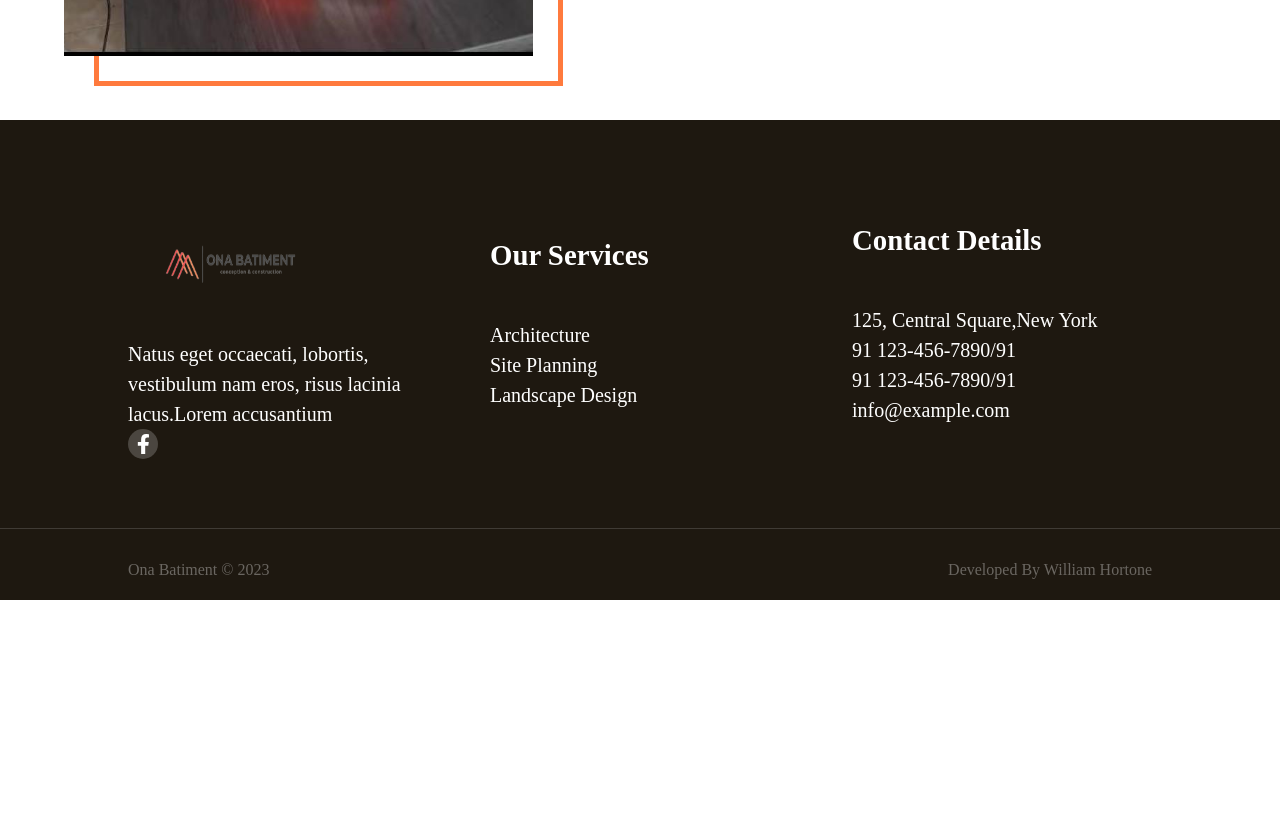
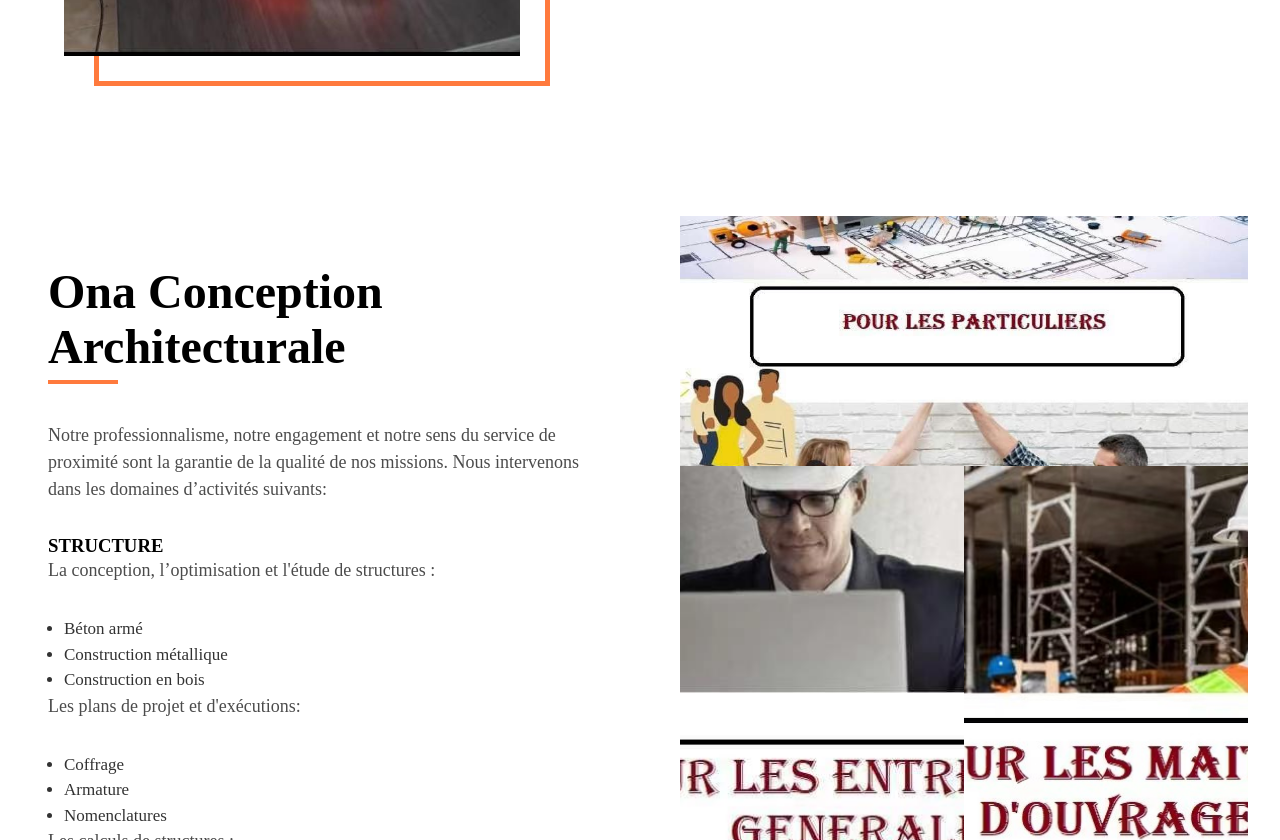
Before and after one commit to William-Hortone/ona-btm, a React (Create React App) app: page /services in a window 1280 px wide. Shown: the part 1960-2800 px from the top of the page. Before the commit the page ends 2560 px from the top, so only its background shows below. Built offline with nearby package versions, Linux system fonts and the light colour scheme; a web font is replaced by a local one.

Commit message:
added the second service section

```diff
--- a/src/Pages/Services/Services.jsx
+++ b/src/Pages/Services/Services.jsx
@@ -10,6 +10,7 @@ const Services = () => {
       <HeadImage img={images.building4} title="Services" />
       <ServiceOCA />
       <ServiceOBE />
+      <ServiceOT />
     </div>
   );
 };
--- a/src/containers/ServiceOBE/serviceOBE.css
+++ b/src/containers/ServiceOBE/serviceOBE.css
@@ -9,14 +9,11 @@
     flex: 1;
     padding: 4rem;
 }
-
-
-
 .app__serviceOBE-right-box{
     flex: 1;
     display: flex;
     flex-direction: column;
-    padding: 3rem 0rem 0 3rem;
+    padding: 3rem 2rem 0 3rem;
 }
 .app__serviceOBE-right-box p{
     font-size: 18px;
@@ -25,9 +22,6 @@
     color: #000;
     opacity: .7;
 }
-
-
-
 @media screen and (max-width:1000px){
     .app__serviceOBE{
         display: flex;
@@ -38,6 +32,4 @@
     .app__serviceOBE-right-box{
         padding: 3rem 1rem 0 1rem;
     }
-
-
 }
--- a/src/containers/ServiceOCA/serviceOCA.css
+++ b/src/containers/ServiceOCA/serviceOCA.css
@@ -33,6 +33,7 @@
     grid-template-columns: 1fr 1fr ;
     grid-template-rows: minmax(200px, 250px);
     padding-right: 2rem;
+    padding-left: 4rem;
 }
 .s-item1{
     background-image: url('../../assets/maison-l-plan.png');
@@ -53,7 +54,6 @@
     grid-column: 1 / 2;
     grid-row: 2 / 2;
 }
-
 @media screen and (max-width:1000px){
     .app__serviceOCA{
         display: flex;
@@ -68,6 +68,7 @@
     .app__serviceOCA-right-box{
         display: flex;
         flex-direction: column;
+
         padding-left: 1rem;
     }
     .serviceOCA-left-box_item{
--- a/src/containers/ServiceOT/ServiceOT.jsx
+++ b/src/containers/ServiceOT/ServiceOT.jsx
@@ -1,8 +1,48 @@
 import React from "react";
+import { CardImage, HeadText } from "../../components";
+import images from "../../constants/images";
 import "./serviceOT.css";
 
 const ServiceOT = () => {
-  return <div>ServiceOT</div>;
+  return (
+    <div className="app__serviceOT">
+      <div className="app__serviceOT-left-box">
+        <HeadText title="Ona conception architecturale" />
+        <p>
+          Notre professionnalisme, notre engagement et notre sens du service de
+          proximité sont la garantie de la qualité de nos missions. Nous
+          intervenons dans les domaines d’activités suivants: <br />
+        </p>
+        <h3>STRUCTURE</h3>
+        <p>La conception, l’optimisation et l'étude de structures :</p>
+        <ul>
+          <li>Béton armé</li>
+          <li>Construction métallique</li>
+          <li>Construction en bois</li>
+        </ul>
+        <p>Les plans de projet et d'exécutions:</p>
+        <ul>
+          <li>Coffrage</li>
+          <li>Armature</li>
+          <li>Nomenclatures</li>
+        </ul>
+        <p>Les calculs de structures :</p>
+        <ul>
+          <li>Descentes de charges</li>
+          <li>Calcul 3D et dynamique</li>
+          <li>
+            Éditer toute note de calcul de dimensionnement conformément aux
+            réglementations en vigueur.
+          </li>
+        </ul>
+      </div>
+      <div className="app__serviceOT-right-box">
+        <div className="serviceOT-left-box_item s2-item1"></div>
+        <div className="serviceOT-left-box_item s2-item2"></div>
+        <div className="serviceOT-left-box_item s2-item3"></div>
+      </div>
+    </div>
+  );
 };
 
 export default ServiceOT;
--- a/src/containers/ServiceOT/serviceOT.css
+++ b/src/containers/ServiceOT/serviceOT.css
@@ -0,0 +1,82 @@
+.app__serviceOT{
+    width: 100%;
+    height: 130vh;
+    display: flex;
+    background-color: #Fff;
+    padding-top: 6rem;
+}
+.app__serviceOT-left-box{
+    flex: 1;
+    display: flex;
+    flex-direction: column;
+    padding: 3rem 0rem 0 3rem;
+}
+.app__serviceOT-left-box p{
+    font-size: 18px;
+    line-height: 1.5;
+    margin-bottom:2rem ;
+    color: #000;
+    opacity: .7;
+}
+.app__serviceOT-left-box ul{
+    padding-left: 1rem ;
+}
+.app__serviceOT-left-box ul li{
+    font-size: 17px;
+    line-height: 1.5;
+    color: #000;
+    opacity: .8;
+}
+.app__serviceOT-right-box{
+    flex: 1;
+    display: grid;
+    grid-template-columns: 1fr 1fr ;
+    grid-template-rows: minmax(200px, 250px);
+    padding-right: 2rem;
+    padding-left: 4rem;
+}
+.s2-item1{
+    background-image: url('../../assets/service1.jpg');
+    background-position: center center;
+    background-size: cover;
+    grid-column: 1 / 3;
+    grid-row: 1 /1 ;
+}
+.s2-item2{
+    background-image: url('../../assets/service2.jpg');
+    background-position: center center;
+    background-size: cover;
+}
+.s2-item3{
+    background-image: url('../../assets/service3.jpg');
+    background-position: center center;
+    background-size: cover;
+    grid-column: 1 / 2;
+    grid-row: 2 / 2;
+}
+@media screen and (max-width:1000px){
+    .app__serviceOT{
+        display: flex;
+        flex-direction: column;
+        gap: 3rem;
+        height: auto;
+        padding-top: 2rem;
+    }
+    .app__serviceOT-left-box{
+        padding: 3rem 1rem 0 1rem;
+    }
+    .app__serviceOT-right-box{
+        display: flex;
+        flex-direction: column;
+        padding-left: 1rem;
+        gap: 1.5rem;
+    }
+    .serviceOT-left-box_item{
+        height: 500px;
+    }
+}
+@media screen and (max-width:600px){
+    .serviceOT-left-box_item{
+        height: 400px;
+    }
+}
```
